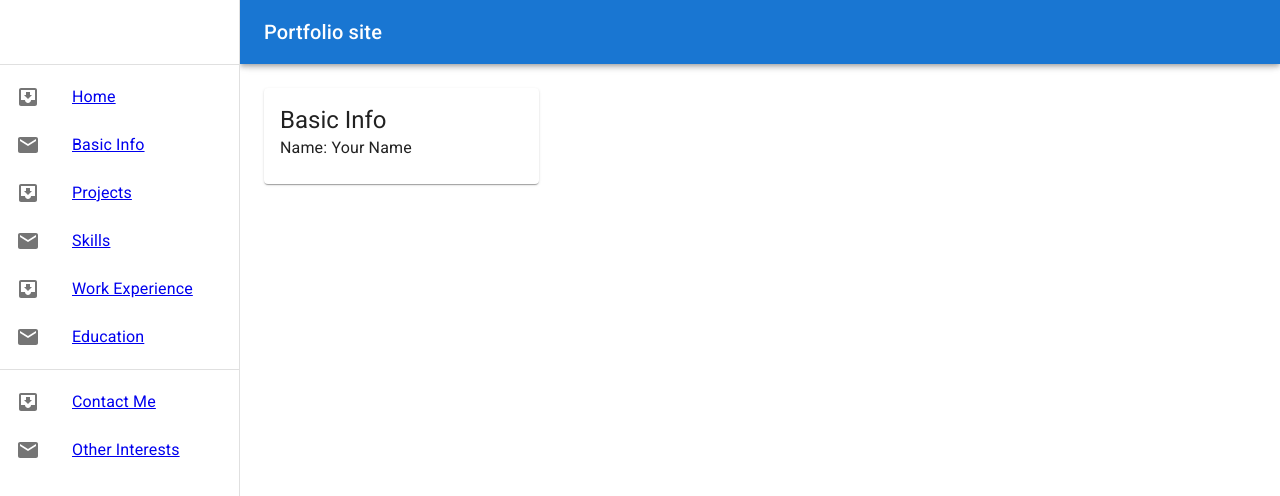
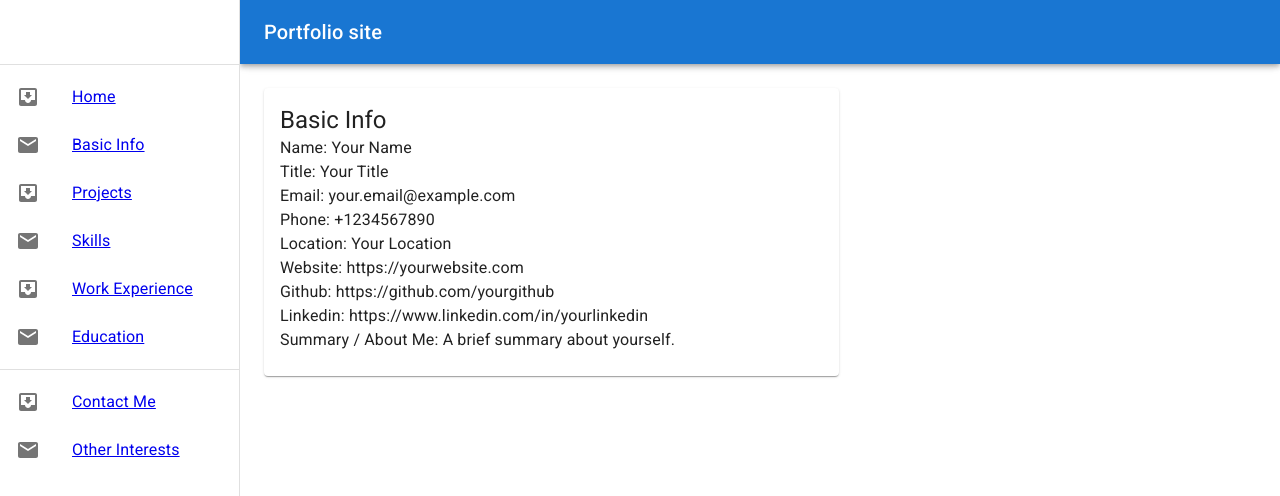
Before and after one commit to rolfisub/portfolio, a React (Create React App) app in the folder frontend/web/: page /basic-info in a window 1280 px wide. Shown: the top 496 px of the page. Built offline with nearby package versions, Linux system fonts and the light colour scheme; data requests are answered from the project's data file.

Commit message:
added default component states, basic info work and projects wip

```diff
--- /dev/null
+++ b/frontend/web/src/api/apiHelpers.ts
@@ -0,0 +1,17 @@
+import {
+  BaseQueryFn,
+  FetchArgs,
+  FetchBaseQueryError,
+  FetchBaseQueryMeta,
+  fetchBaseQuery,
+} from "@reduxjs/toolkit/query/react";
+
+export function getApiBaseQuery(): BaseQueryFn<
+  string | FetchArgs,
+  unknown,
+  FetchBaseQueryError,
+  {},
+  FetchBaseQueryMeta
+> {
+  return fetchBaseQuery({ baseUrl: "http://localhost:3001/" });
+}
--- a/frontend/web/src/api/apiReducers.ts
+++ b/frontend/web/src/api/apiReducers.ts
@@ -1,5 +1,7 @@
 import { basicInfoApi } from "./basicInfoApi";
+import { projectsApi } from "./projectsApi";
 
 export const apiReducers = {
   [basicInfoApi.reducerPath]: basicInfoApi.reducer,
+  [projectsApi.reducerPath]: projectsApi.reducer,
 };
--- a/frontend/web/src/api/basicInfoApi.ts
+++ b/frontend/web/src/api/basicInfoApi.ts
@@ -1,4 +1,5 @@
-import { createApi, fetchBaseQuery } from "@reduxjs/toolkit/query/react";
+import { createApi } from "@reduxjs/toolkit/query/react";
+import { getApiBaseQuery } from "./apiHelpers";
 
 export interface BasicInfoResponse {
   id: number;
@@ -18,7 +19,7 @@ export interface BasicInfoResponse {
 
 export const basicInfoApi = createApi({
   reducerPath: "basicInfoApi",
-  baseQuery: fetchBaseQuery({ baseUrl: "http://localhost:3001/" }),
+  baseQuery: getApiBaseQuery(),
   endpoints: (builder) => {
     return {
       getBasicInfoByUser: builder.query<BasicInfoResponse, number>({
--- /dev/null
+++ b/frontend/web/src/api/projectsApi.ts
@@ -0,0 +1,26 @@
+import { createApi } from "@reduxjs/toolkit/query/react";
+import { getApiBaseQuery } from "./apiHelpers";
+
+export interface ProjectResponse {
+  id: number;
+  user_id: number;
+  title: string;
+  description: string | null;
+  url: string | null;
+  explanation: string | null;
+  example_link: string | null;
+}
+
+export const projectsApi = createApi({
+  reducerPath: "projectsApi",
+  baseQuery: getApiBaseQuery(),
+  endpoints: (builder) => {
+    return {
+      getProjectsByUserId: builder.query<ProjectResponse[], number>({
+        query: (userId) => `projects?user_id=${userId}`,
+      }),
+    };
+  },
+});
+
+export const { useGetProjectsByUserIdQuery } = projectsApi;
--- /dev/null
+++ b/frontend/web/src/components/DefaultError.tsx
@@ -0,0 +1,18 @@
+import React from "react";
+import { Box, Card, CardContent, Typography } from "@mui/material";
+
+export interface DefaultErrorProps {
+  message: string;
+}
+
+export function DefaultError({ message }: DefaultErrorProps) {
+  return (
+    <Box>
+      <Card>
+        <CardContent>
+          <Typography>Error: {message}</Typography>
+        </CardContent>
+      </Card>
+    </Box>
+  );
+}
--- /dev/null
+++ b/frontend/web/src/components/DefaultLoading.tsx
@@ -0,0 +1,17 @@
+import { Box, CircularProgress } from "@mui/material";
+import React from "react";
+
+export function DefaultLoading() {
+  return (
+    <Box
+      sx={{
+        display: "flex",
+        justifyContent: "center",
+        alignItems: "center",
+        height: "100%",
+      }}
+    >
+      <CircularProgress size={48} />
+    </Box>
+  );
+}
--- a/frontend/web/src/routes/pages/BasicInfo.tsx
+++ b/frontend/web/src/routes/pages/BasicInfo.tsx
@@ -1,32 +1,35 @@
 import React from "react";
 import { useGetBasicInfoByUserQuery } from "../../api/basicInfoApi";
 import { Box, Card, CardContent, Typography } from "@mui/material";
+import { DefaultError } from "../../components/DefaultError";
+import { DefaultLoading } from "../../components/DefaultLoading";
 
 export default function BasicInfo() {
-  const { data, error, isLoading } = useGetBasicInfoByUserQuery(1);
+  const userId = 1; // Todo get from session
+  const { data, error, isLoading } = useGetBasicInfoByUserQuery(userId);
 
-  console.log("data", data);
-  console.log("error", error);
-  console.log("isLoading", isLoading);
+  if (isLoading) {
+    return <DefaultLoading />;
+  }
 
   if (error) {
-    return (
-      <Box sx={{ minWidth: 275 }}>
-        <Card>
-          <CardContent>
-            <Typography>Error loading data: {(error as any).error}</Typography>
-          </CardContent>
-        </Card>
-      </Box>
-    );
+    return <DefaultError message={(error as any).error} />;
   }
 
   return (
-    <Box sx={{ maxWidth: 275 }}>
+    <Box sx={{ maxWidth: 575 }}>
       <Card>
         <CardContent>
           <Typography variant="h5">Basic Info</Typography>
           <Typography>Name: {data?.name}</Typography>
+          <Typography>Title: {data?.title}</Typography>
+          <Typography>Email: {data?.email}</Typography>
+          <Typography>Phone: {data?.phone}</Typography>
+          <Typography>Location: {data?.location}</Typography>
+          <Typography>Website: {data?.website}</Typography>
+          <Typography>Github: {data?.github}</Typography>
+          <Typography>Linkedin: {data?.linkedin}</Typography>
+          <Typography>Summary / About Me: {data?.summary}</Typography>
         </CardContent>
       </Card>
     </Box>
--- a/frontend/web/src/routes/pages/Projects.tsx
+++ b/frontend/web/src/routes/pages/Projects.tsx
@@ -1,5 +1,28 @@
 import React from "react";
+import { useGetProjectsByUserIdQuery } from "../../api/projectsApi";
+import { DefaultError } from "../../components/DefaultError";
+import { Box, Card, CardContent, Typography } from "@mui/material";
+import { DefaultLoading } from "../../components/DefaultLoading";
 
 export default function Projects() {
-  return <div>Projects</div>;
+  const userId = 1;
+  const { data, error, isLoading } = useGetProjectsByUserIdQuery(userId);
+
+  if (isLoading) {
+    return <DefaultLoading />;
+  }
+
+  if (error) {
+    return <DefaultError message={(error as any).error} />;
+  }
+
+  return (
+    <Box sx={{ maxWidth: 575 }}>
+      <Card>
+        <CardContent>
+          <Typography variant="h5">Projects:</Typography>
+        </CardContent>
+      </Card>
+    </Box>
+  );
 }
--- a/frontend/web/src/store/store.tsx
+++ b/frontend/web/src/store/store.tsx
@@ -1,6 +1,7 @@
 import { combineReducers, configureStore } from "@reduxjs/toolkit";
 import { apiReducers } from "../api/apiReducers";
 import { basicInfoApi } from "../api/basicInfoApi";
+import { projectsApi } from "../api/projectsApi";
 
 export const rootReducer = combineReducers({
   ...apiReducers,
@@ -9,5 +10,7 @@ export const rootReducer = combineReducers({
 export const store = configureStore({
   reducer: rootReducer,
   middleware: (getDefaultMiddleware) =>
-    getDefaultMiddleware().concat(basicInfoApi.middleware),
+    getDefaultMiddleware()
+      .concat(basicInfoApi.middleware)
+      .concat(projectsApi.middleware),
 });
```
